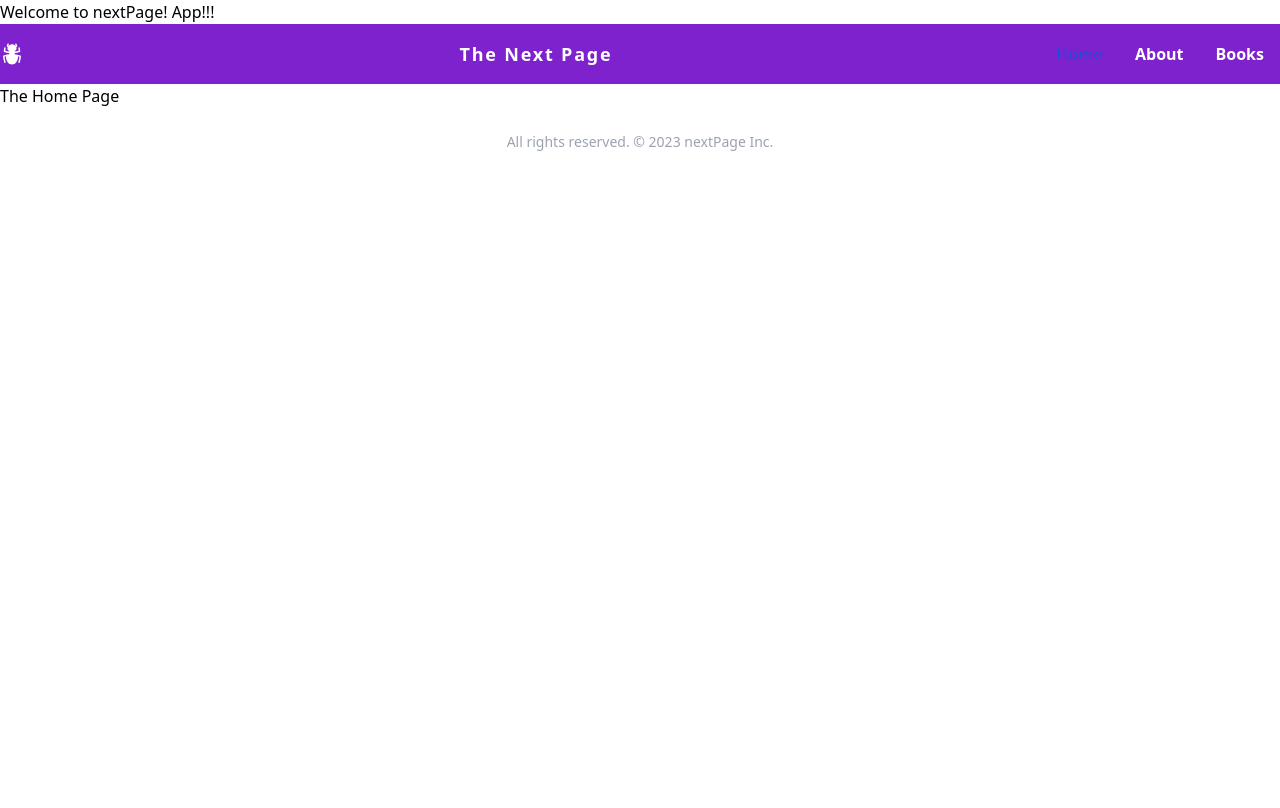
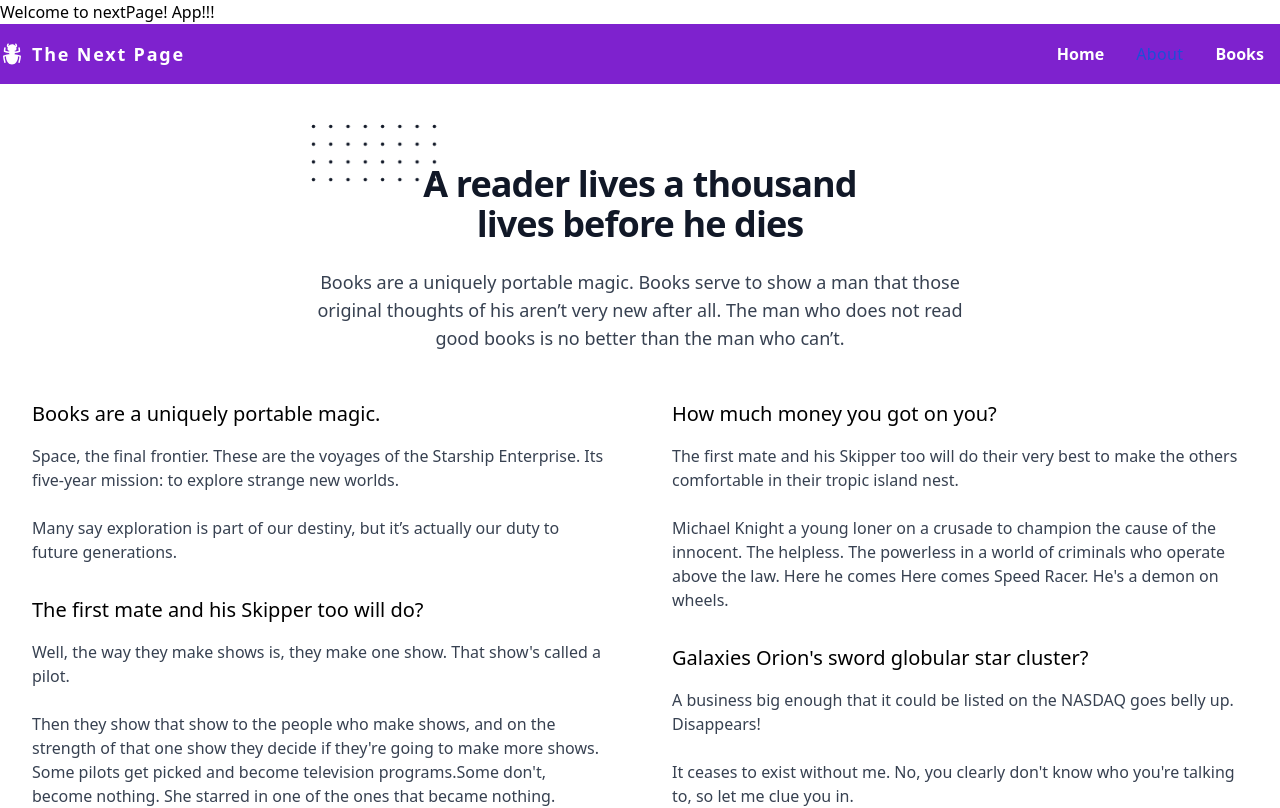
Before and after one commit to kabirshuvo/Next-Page-Starter-App, a React (Vite) app: page / in a window 1280 px wide. Shown: the top 808 px of the page. Built offline with nearby package versions, Linux system fonts and the light colour scheme.

Commit message:
Data fetch and display done

```diff
--- a/package.json
+++ b/package.json
@@ -10,6 +10,7 @@
   },
   "dependencies": {
     "@heroicons/react": "^2.0.17",
+    "chart.js": "^4.2.1",
     "lottie-react": "^2.4.0",
     "react": "^18.2.0",
     "react-dom": "^18.2.0",
--- /dev/null
+++ b/src/components/Book/Book.jsx
@@ -0,0 +1,21 @@
+import React from 'react';
+
+const Book = ({book}) => {
+    console.log(book);
+    const {title, image, isbn13, price, subtitle, url} = book;
+    return (
+<div>
+
+    <h3>{title} </h3>
+    <img src={image} alt="The Book Title" />
+    <h5>{subtitle}</h5>
+
+    <p>Price: <span>{price}</span> isbn13: <span>{isbn13}</span></p>
+
+    <button>Read Me</button>
+
+</div>
+    );
+};
+
+export default Book;
--- a/src/components/Books/Books.jsx
+++ b/src/components/Books/Books.jsx
@@ -1,9 +1,19 @@
 import React from 'react';
+import { useLoaderData } from 'react-router-dom';
+import Book from '../Book/Book';
 
 const Books = () => {
+    const {books} = useLoaderData()
     return (
         <div>
-            <h1>Books are here</h1>
+            <h1>Books are here {books.length}</h1>
+            {
+                books.map(book => <Book
+                key={book.isbn13}
+                book={book}
+
+                ></Book>)
+            }
         </div>
     );
 };
--- /dev/null
+++ b/src/components/Header/Header.css
@@ -0,0 +1,15 @@
+.my-image {
+  transition: transform 0.2s ease-in-out;
+}
+
+.my-image:hover {
+  transform: scale(1.2);
+}
+
+.my-text {
+  transition: transform 0.2s ease-in-out;
+}
+
+.my-text:hover {
+  transform: scale(1.04);
+}
--- a/src/components/Header/Header.jsx
+++ b/src/components/Header/Header.jsx
@@ -1,6 +1,7 @@
 import { Bars3BottomRightIcon, BugAntIcon, XMarkIcon } from '@heroicons/react/24/solid';
 import React, { useState } from 'react';
 import { NavLink } from 'react-router-dom';
+import './Header.css';
 const Header = () => {
     const [isMenuOpen, setIsMenuOpen] = useState(false);
     const toggleMenu = () => {
@@ -10,13 +11,15 @@ const Header = () => {
 <nav className="bg-purple-700 py-4">
 <div className="container mx-auto flex items-center justify-between">
 
-    <BugAntIcon className="h-6 w-6 text-white" />
-    <h1 className="text-lg font-bold ml-2 text-white tracking-widest">The Next Page</h1>
+    <div className='flex items-center'>
+    <BugAntIcon className="h-6 w-6 text-white my-image" />
+    <h1 className="text-lg font-bold ml-2 text-white tracking-widest my-text">The Next Page</h1>
+    </div>
 
     <div className="md:flex hidden">
                 {/* className={({isActive}) => isActive ? 'text-purple-500' : '' } */}
-               <NavLink to="/" className="text-white font-bold mx-4 hover:text-gray-300"  >Home</NavLink>
-               <NavLink to="/about" className="text-white font-bold mx-4 hover:text-gray-300" >About</NavLink>
+               <NavLink to="/home" className="text-white font-bold mx-4 hover:text-gray-300"  >Home</NavLink>
+               <NavLink to="/" className="text-white font-bold mx-4 hover:text-gray-300" >About</NavLink>
                <NavLink to="/books" className="text-white font-bold mx-4 hover:text-purple-300" >Books</NavLink>
     </div>
 
--- a/src/main.jsx
+++ b/src/main.jsx
@@ -3,9 +3,9 @@ import ReactDOM from 'react-dom/client'
 import { RouterProvider, createBrowserRouter } from 'react-router-dom'
 import App from './App'
 import About from './components/About'
+import Books from './components/Books/Books'
 import Home from './components/Home/Home'
 import './index.css'
-import Books from './components/Books/Books'
 
 const router = createBrowserRouter ([
 {
@@ -14,16 +14,18 @@ const router = createBrowserRouter ([
     children: [
         {
             path: '/',
+            element: <About></About>
+        },
+        {
+            path: '/home',
             element: <Home></Home>
         },
         {
             path: 'books',
-            element: <Books></Books>
+            element: <Books></Books>,
+            loader: () => fetch('https://api.itbook.store/1.0/new')
         },
-        {
-            path: '/about',
-            element: <About></About>
-        },
+
     ]
 }
 
```
Also changed, not shown: 1 other file (tests, documents, lock files or other folders).
